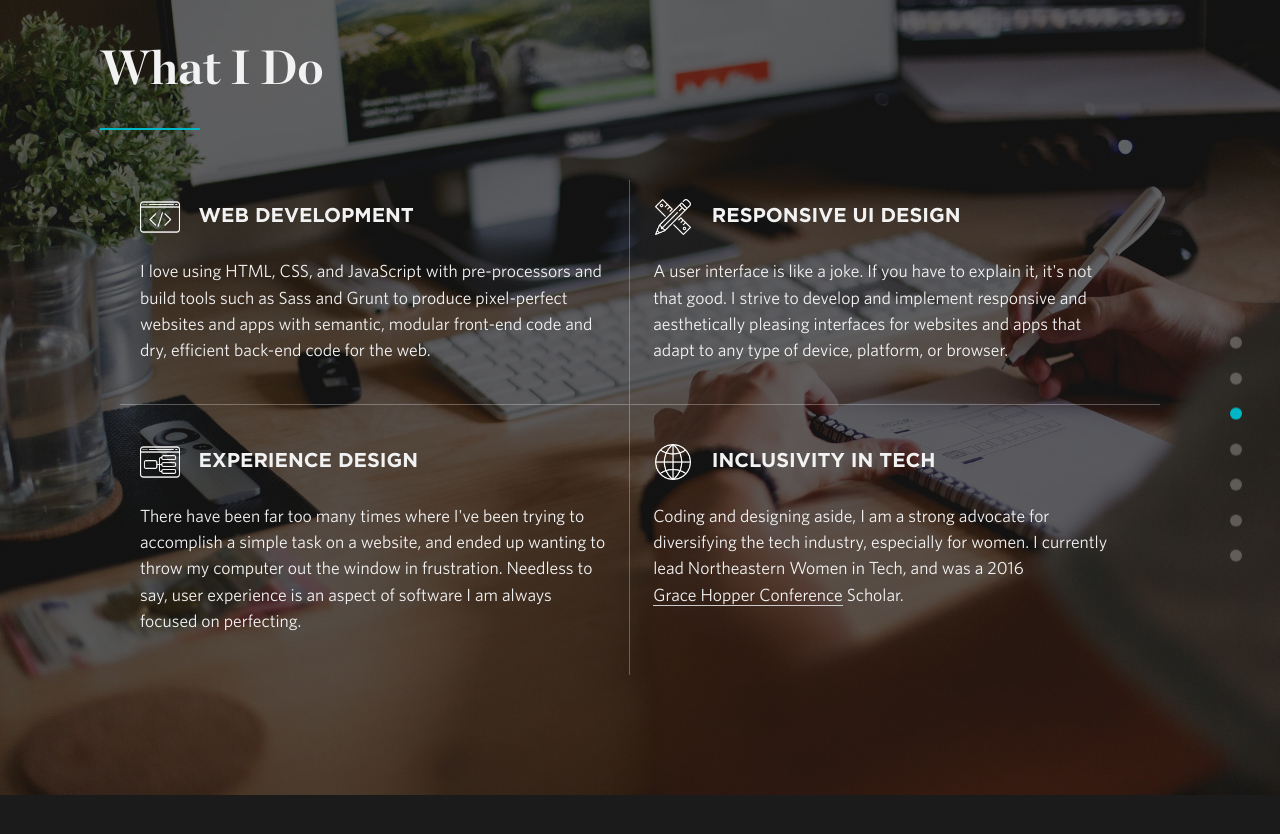
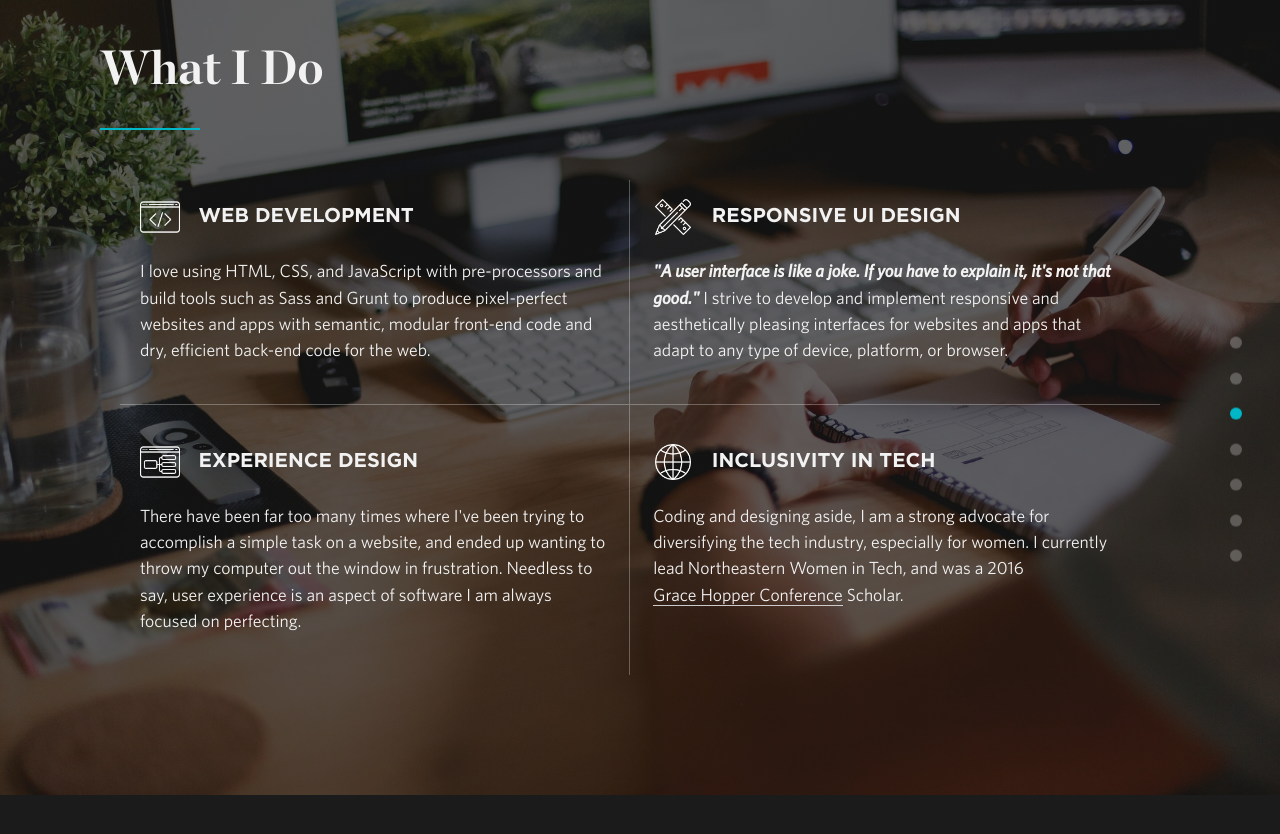
Before and after one commit to kingpig-dev/bchiang7.github.io, a Jekyll site: the page built from index.html, in a window 1280 px wide and 900 px high, scrolled down 1741 px. Shown: the top 834 px of the window. Built offline with Jekyll 4.4.1, drawn with Linux system fonts in a browser that asks for light colours; nearby versions of some CDN libraries; some of the changed text lies outside the part shown.

Commit message:
copy fixes

```diff
--- a/_data/portfolio.yml
+++ b/_data/portfolio.yml
@@ -38,7 +38,7 @@
 - title: Old Personal Website
   demo: http://brittanychiang.com/v1
   code: https://github.com/bchiang7/website_2015/
-  description: This was my first portfolio website I built in 2014. It's a simple one-pager like this current site, but relied heavily on Bootstrap. Since then, I think my web development and design skills have increased immensely.
+  description: This was my first portfolio website I built in 2014. It's a simple one-pager like this one, but relied heavily on Bootstrap. Since then, I think my web development and design skills have expanded immensely.
   img: websitev1
   used:
   - thing: HTML
--- a/_data/services.yml
+++ b/_data/services.yml
@@ -6,7 +6,7 @@
 
     - heading: Responsive UI Design
       sprite: ui
-      text: A user interface is like a joke. If you have to explain it, it's not that good. I strive to develop and implement responsive and aesthetically pleasing interfaces for websites and apps that adapt to any type of device, platform, or browser.
+      text: <strong><em>"A user interface is like a joke. If you have to explain it, it's not that good."</em></strong> I strive to develop and implement responsive and aesthetically pleasing interfaces for websites and apps that adapt to any type of device, platform, or browser.
 
 - row: row2
   services:
```
